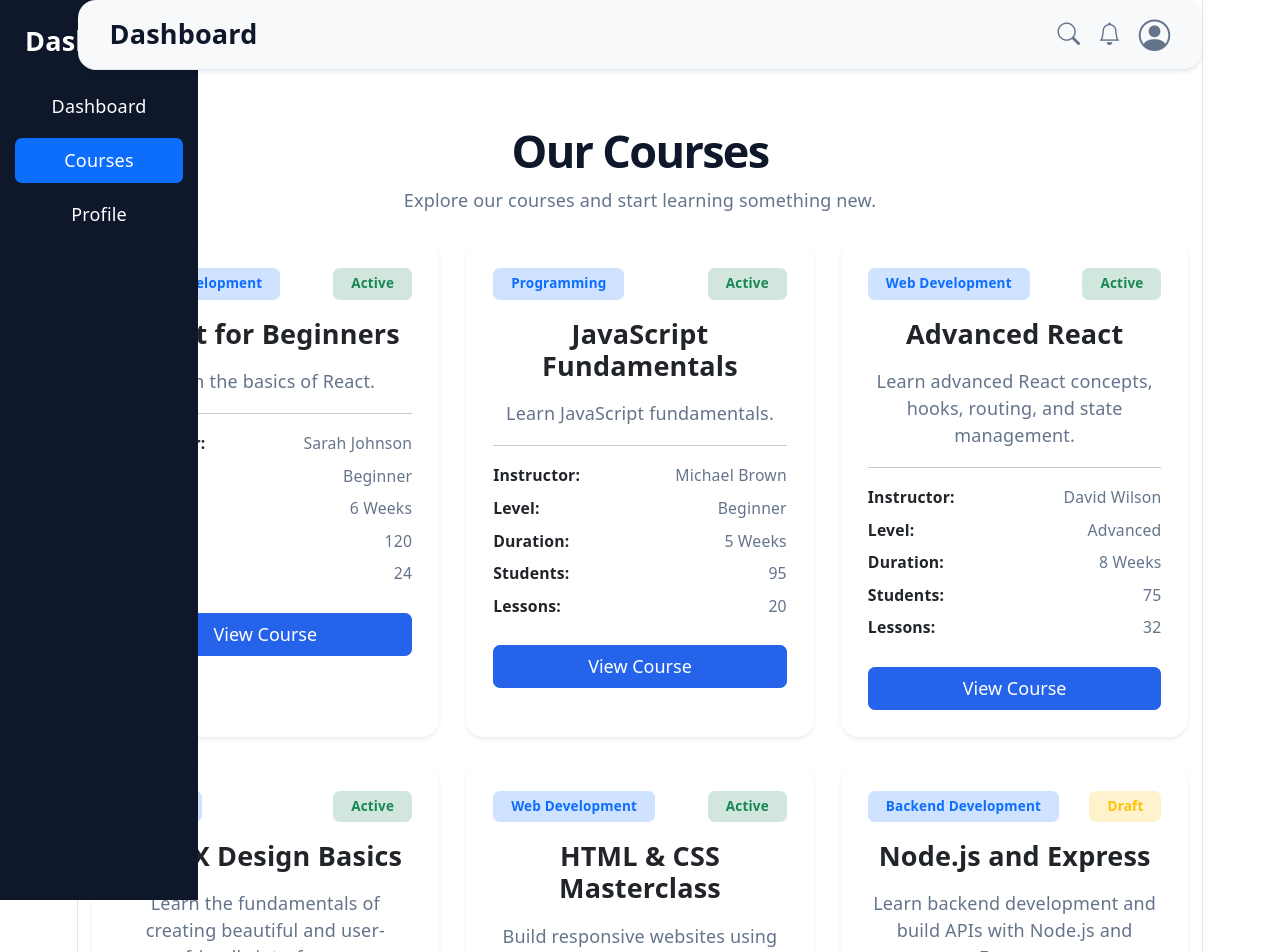
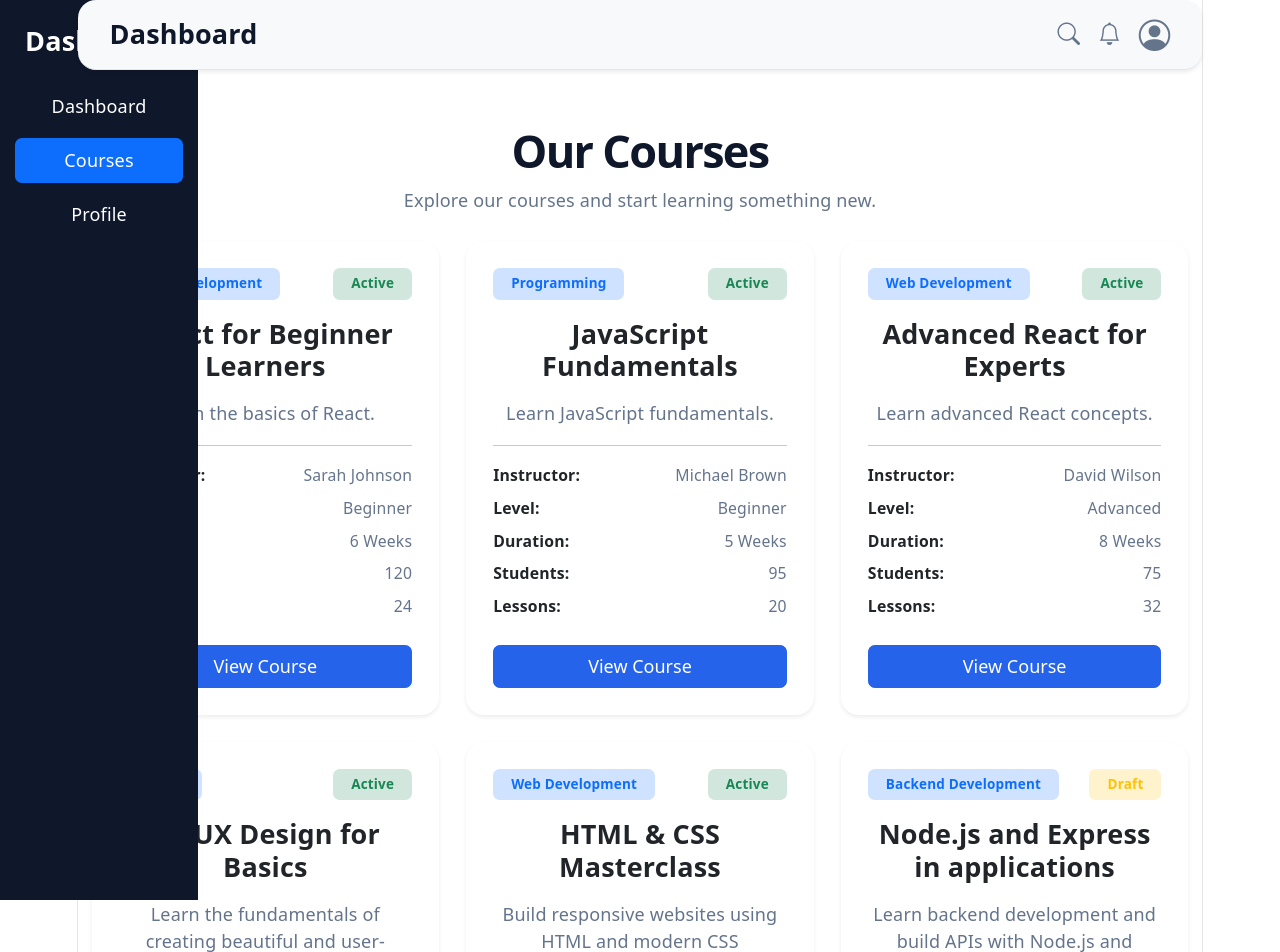
Before and after one commit to saraehrari/Admin-Dashboard, a React (Vite) app in the folder Admin-Dashboard/: page /courses in a window 1280 px wide. Shown: the top 952 px of the page. Built offline with nearby package versions, Linux system fonts and the light colour scheme.

Commit message:
Update Courses.js

```diff
--- a/Admin-Dashboard/src/Data/Courses.js
+++ b/Admin-Dashboard/src/Data/Courses.js
@@ -1,7 +1,7 @@
 const Courses = [
   {
     id: 1,
-    title: "React for Beginners",
+    title: "React for Beginner Learners",
     description: "Learn the basics of React.",
     instructor: "Sarah Johnson",
     category: "Web Development",
@@ -26,8 +26,8 @@ const Courses = [
 
     {
     id: 3,
-    title: "Advanced React",
-    description: "Learn advanced React concepts, hooks, routing, and state management.",
+    title: "Advanced React for Experts",
+    description: "Learn advanced React concepts.",
     instructor: "David Wilson",
     category: "Web Development",
     level: "Advanced",
@@ -38,7 +38,7 @@ const Courses = [
   },
   {
     id: 4,
-    title: "UI/UX Design Basics",
+    title: "UI/UX Design for Basics",
     description: "Learn the fundamentals of creating beautiful and user-friendly interfaces.",
     instructor: "Emily Davis",
     category: "Design",
@@ -51,7 +51,7 @@ const Courses = [
   {
     id: 5,
     title: "HTML & CSS Masterclass",
-    description: "Build responsive websites using HTML and modern CSS techniques.",
+    description: "Build responsive websites using HTML and modern CSS techniques in real projects",
     instructor: "James Anderson",
     category: "Web Development",
     level: "Beginner",
@@ -62,8 +62,8 @@ const Courses = [
   },
   {
     id: 6,
-    title: "Node.js and Express",
-    description: "Learn backend development and build APIs with Node.js and Express.",
+    title: "Node.js and Express in applications",
+    description: "Learn backend development and build APIs with Node.js and Express in real applications.",
     instructor: "Daniel Miller",
     category: "Backend Development",
     level: "Intermediate",
```
